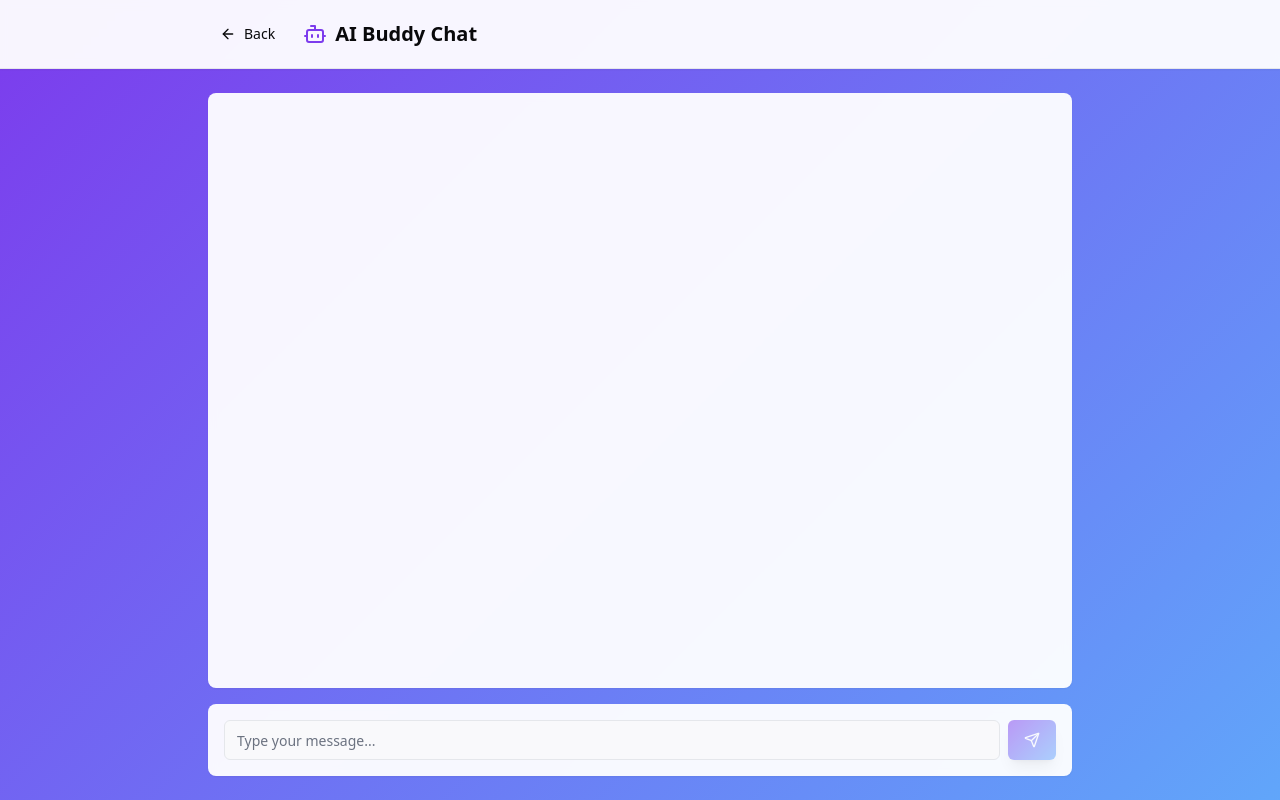
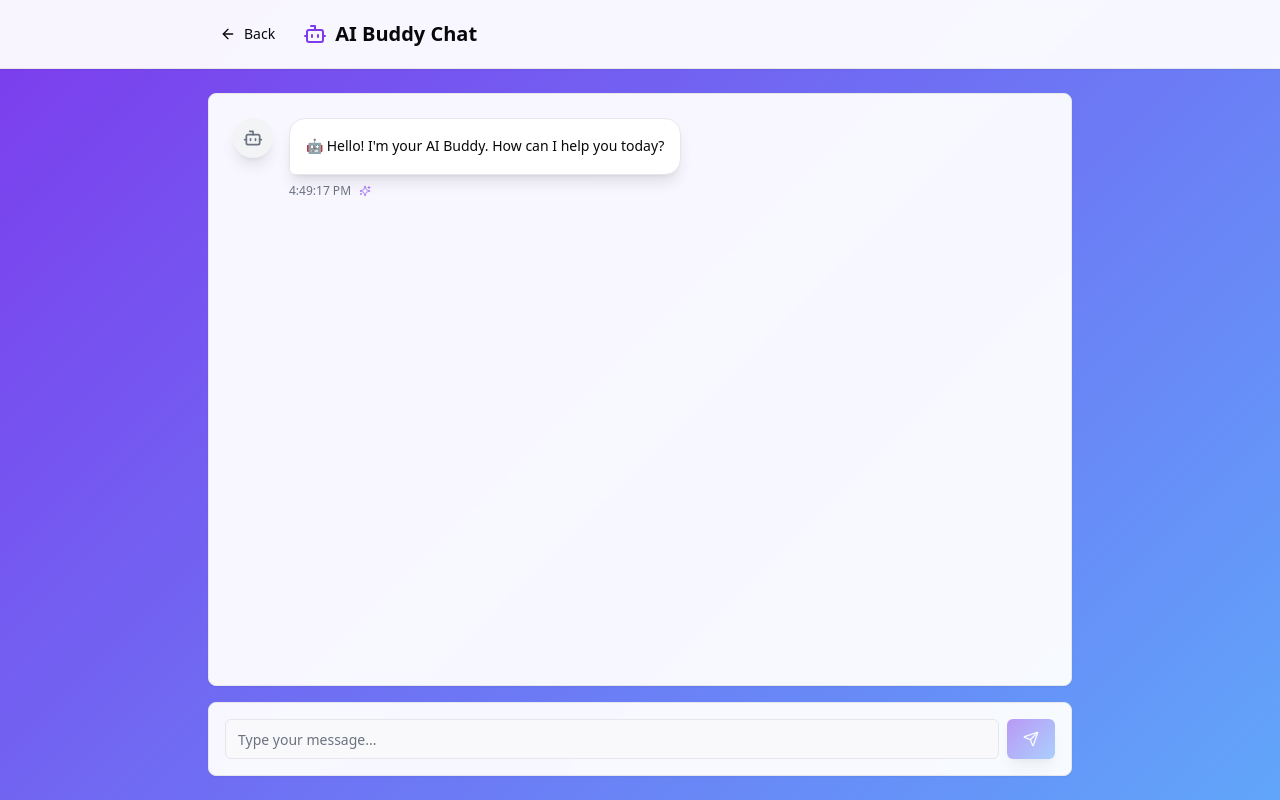
Before and after one commit to ajofficial223/form-buddy-register, a React (Vite) app: page /chatbot in a window 1280 px wide. Built offline with nearby package versions, Linux system fonts and the light colour scheme.

Commit message:
Fix chatbot UI visibility
The chatbot UI was not displaying any content. This commit addresses the issue to ensure that the chatbot interface is visible and functional.

```diff
--- a/src/pages/Chatbot.tsx
+++ b/src/pages/Chatbot.tsx
@@ -134,7 +134,7 @@ const Chatbot = () => {
       {/* Chat Container */}
       <div className="flex-1 max-w-4xl mx-auto w-full px-4 py-6 flex flex-col">
         {/* Messages */}
-        <Card className="flex-1 mb-4 bg-card/95 backdrop-blur-sm border-0 shadow-elegant">
+        <Card className="flex-1 mb-4 bg-card/95 backdrop-blur-sm border shadow-form">
           <CardContent className="p-0 h-[500px] overflow-y-auto">
             <div className="p-6 space-y-6">
               {messages.map((message, index) => (
@@ -151,8 +151,8 @@ const Chatbot = () => {
                   <div className={cn(
                     "flex-shrink-0 w-10 h-10 rounded-full flex items-center justify-center shadow-lg transition-all duration-300 hover:scale-110",
                     message.type === 'user'
-                      ? 'bg-gradient-primary text-white shadow-primary/25'
-                      : 'bg-gradient-to-br from-secondary to-secondary/80 text-secondary-foreground shadow-secondary/25'
+                      ? 'bg-gradient-primary text-primary-foreground'
+                      : 'bg-secondary text-secondary-foreground'
                   )}>
                     {message.type === 'user' ? (
                       <User className="h-5 w-5" />
@@ -164,12 +164,12 @@ const Chatbot = () => {
                     "flex-1 max-w-[75%] transition-all duration-300",
                     message.type === 'user' ? 'text-right' : 'text-left'
                   )}>
-                    <div className={cn(
-                      "inline-block p-4 rounded-2xl shadow-lg transition-all duration-300 hover:shadow-xl",
-                      message.type === 'user'
-                        ? 'bg-gradient-primary text-white rounded-br-md shadow-primary/20'
-                        : 'bg-card border border-border/50 text-foreground rounded-bl-md hover:bg-card/80'
-                    )}>
+                  <div className={cn(
+                    "inline-block p-4 rounded-2xl shadow-lg transition-all duration-300 hover:shadow-xl",
+                    message.type === 'user'
+                      ? 'bg-gradient-primary text-primary-foreground rounded-br-md'
+                      : 'bg-card border border-border text-card-foreground rounded-bl-md hover:bg-muted/50'
+                  )}>
                       {message.type === 'bot' ? (
                         <div
                           className="text-sm leading-relaxed prose prose-sm max-w-none"
@@ -193,11 +193,11 @@ const Chatbot = () => {
               ))}
               {isLoading && (
                 <div className="flex items-start gap-4 animate-fade-in">
-                  <div className="flex-shrink-0 w-10 h-10 rounded-full bg-gradient-to-br from-secondary to-secondary/80 text-secondary-foreground flex items-center justify-center shadow-lg">
+                  <div className="flex-shrink-0 w-10 h-10 rounded-full bg-secondary text-secondary-foreground flex items-center justify-center shadow-lg">
                     <Bot className="h-5 w-5" />
                   </div>
                   <div className="flex-1">
-                    <div className="inline-block p-4 rounded-2xl rounded-bl-md bg-card border border-border/50 shadow-lg">
+                    <div className="inline-block p-4 rounded-2xl rounded-bl-md bg-card border border-border shadow-lg">
                       <div className="flex items-center gap-3">
                         <Loader2 className="h-4 w-4 animate-spin text-primary" />
                         <div className="flex gap-1">
@@ -217,7 +217,7 @@ const Chatbot = () => {
         </Card>
 
         {/* Input Form */}
-        <Card className="bg-card/95 backdrop-blur-sm border-0 shadow-form">
+        <Card className="bg-card/95 backdrop-blur-sm border shadow-form">
           <CardContent className="p-4">
             <form onSubmit={handleSubmit} className="flex gap-2">
               <Input
@@ -227,10 +227,10 @@ const Chatbot = () => {
                 className="flex-1 transition-all duration-300 focus:ring-2 focus:ring-primary/20"
                 disabled={isLoading}
               />
-              <Button
+                <Button
                 type="submit"
                 disabled={!query.trim() || isLoading}
-                className="bg-gradient-primary hover:opacity-90 transition-all duration-300 shadow-lg hover:shadow-xl"
+                className="bg-gradient-primary hover:opacity-90 transition-all duration-300 shadow-lg hover:shadow-xl text-primary-foreground"
               >
                 {isLoading ? (
                   <Loader2 className="h-4 w-4 animate-spin" />
--- a/tailwind.config.ts
+++ b/tailwind.config.ts
@@ -94,11 +94,22 @@ export default {
 					to: {
 						height: '0'
 					}
+				},
+				'fade-in': {
+					'0%': {
+						opacity: '0',
+						transform: 'translateY(10px)'
+					},
+					'100%': {
+						opacity: '1',
+						transform: 'translateY(0)'
+					}
 				}
 			},
 			animation: {
 				'accordion-down': 'accordion-down 0.2s ease-out',
-				'accordion-up': 'accordion-up 0.2s ease-out'
+				'accordion-up': 'accordion-up 0.2s ease-out',
+				'fade-in': 'fade-in 0.3s ease-out'
 			}
 		}
 	},
```
